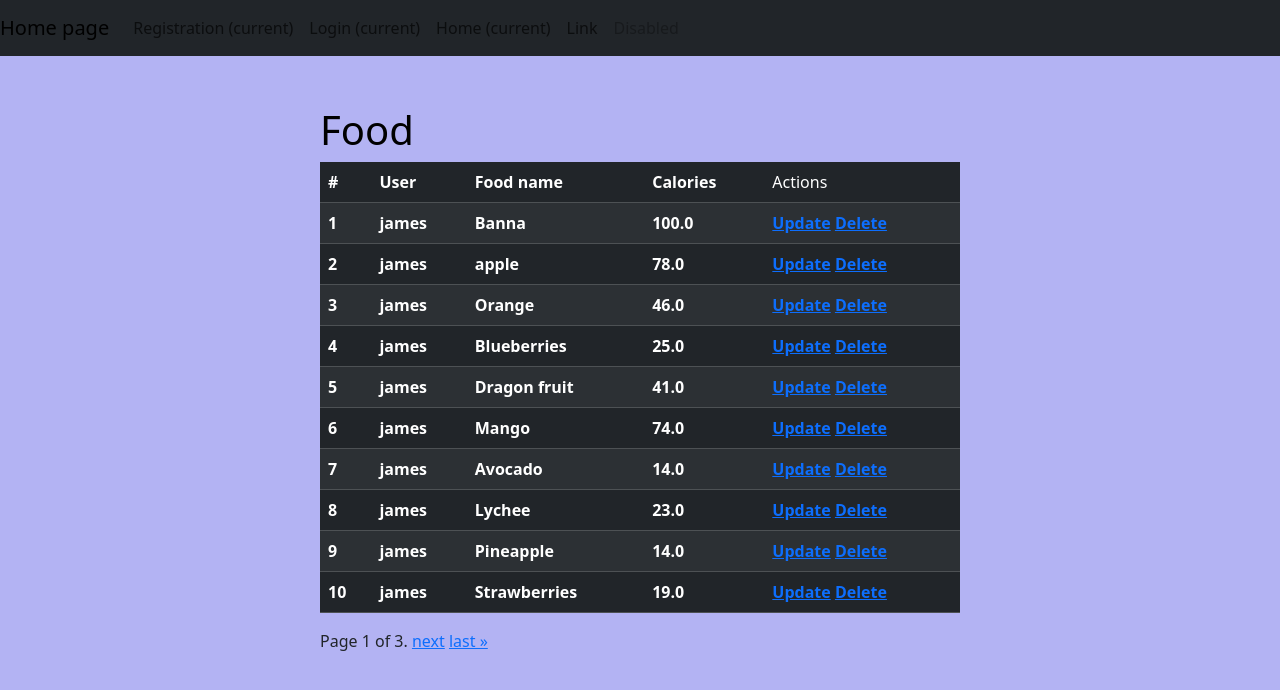
After one commit to ZygimantasB/calories_counter, a Django app: page /food/ in a window 1280 px wide. The commit adds this page. Shown: the top 690 px of the page. Run offline with Django 4.2, Linux system fonts and the light colour scheme; data comes from the database, SQL or seed files in the repository; both versions use the stored data as it was after the commit.

Commit message:
Working food in views.py, food.html food.css working and working paginator

```diff
--- /dev/null
+++ b/calories_counter/static/calories_counter/food.css
@@ -0,0 +1,8 @@
+#user-food {
+    display: flex;
+    justify-content: center;
+    flex-direction: column;
+    padding-top: 50px;
+    width: 50%;
+    margin: 0 auto;
+}
--- /dev/null
+++ b/calories_counter/templates/calories_counter/food.html
@@ -0,0 +1,58 @@
+{% extends 'base.html' %}
+{% load static %}
+
+{% block css_files %}
+  <link rel="stylesheet" href="{% static 'calories_counter/food.css' %}">
+{% endblock %}
+
+{% block title %} Food {% endblock %}
+
+{% block content %}
+  <div id="user-food">
+    <h1>Food</h1>
+    <table class="table table-dark table-striped">
+      <thead>
+      <tr>
+        <th scope="col">#</th>
+        <th scope="col">User</th>
+        <th scope="col">Food name</th>
+        <th scope="col">Calories</th>
+        <td scope="col">Actions</td>
+      </tr>
+      </thead>
+      <tbody>
+      {% for food in foods %}
+        <tr>
+          <th scope="row">{{ forloop.counter }}</th>
+          <th>{{ food.user }}</th>
+          <th>{{ food.food_name }}</th>
+          <th>{{ food.calories }}</th>
+          <th>
+            <a href="">Update</a>
+            <a href="">Delete</a>
+          </th>
+        </tr>
+      {% endfor %}
+      </tbody>
+    </table>
+
+    <div class="pagination">
+      <span class="step-links">
+        {% if foods.has_previous %}
+          <a href="?page=1">&laquo; first</a>
+          <a href="?page={{ foods.previous_page_number }}">previous</a>
+        {% endif %}
+
+        <span class="current">
+            Page {{ foods.number }} of {{ foods.paginator.num_pages }}.
+        </span>
+
+        {% if foods.has_next %}
+          <a href="?page={{ foods.next_page_number }}">next</a>
+          <a href="?page={{ foods.paginator.num_pages }}">last &raquo;</a>
+        {% endif %}
+    </span>
+    </div>
+
+  </div>
+{% endblock %}
--- a/calories_counter/urls.py
+++ b/calories_counter/urls.py
@@ -3,4 +3,6 @@ from . import views
 
 urlpatterns = [
     path("", views.start_page, name="start_page"),
+    path("food/", views.FoodView.as_view(), name="foods"),
+
 ]
--- a/calories_counter/views.py
+++ b/calories_counter/views.py
@@ -1,7 +1,22 @@
 from django.shortcuts import render
+from .models import Food
+from django.views import View
+from django.core.paginator import Paginator
+from django.views.generic.edit import CreateView, UpdateView, DeleteView
 
 # Create your views here.
 
 
 def start_page(request):
     return render(request, "calories_counter/start_page.html")
+
+
+class FoodView(View):
+    def get(self, request):
+        food_objects = Food.objects.all()
+        paginator = Paginator(food_objects, 10)
+
+        page = request.GET.get('page')
+        foods = paginator.get_page(page)
+
+        return render(request, "calories_counter/food.html", {"foods": foods})
--- a/djangoProject/settings.py
+++ b/djangoProject/settings.py
@@ -122,6 +122,8 @@ STATIC_URL = "static/"
 
 STATICFILES_DIRS = [BASE_DIR / "static"]
 
+STATICFILES_DIRS = []
+
 # Default primary key field type
 # https://docs.djangoproject.com/en/4.2/ref/settings/#default-auto-field
 
--- a/templates/base.html
+++ b/templates/base.html
@@ -9,7 +9,7 @@
   <meta http-equiv="X-UA-Compatible" content="ie=edge">
   <title> {% block title %} {% endblock %} </title>
 {# Boot straps #}
-  <link rel="stylesheet" href="https://maxcdn.bootstrapcdn.com/bootstrap/4.5.2/css/bootstrap.min.css">
+  <link href="https://cdn.jsdelivr.net/npm/bootstrap@5.3.0-alpha3/dist/css/bootstrap.min.css" rel="stylesheet" integrity="sha384-KK94CHFLLe+nY2dmCWGMq91rCGa5gtU4mk92HdvYe+M/SXH301p5ILy+dN9+nJOZ" crossorigin="anonymous">
   <script src="https://cdn.jsdelivr.net/npm/@popperjs/core@2.11.7/dist/umd/popper.min.js" integrity="sha384-zYPOMqeu1DAVkHiLqWBUTcbYfZ8osu1Nd6Z89ify25QV9guujx43ITvfi12/QExE" crossorigin="anonymous"></script>
   <script src="https://cdn.jsdelivr.net/npm/bootstrap@5.3.0-alpha3/dist/js/bootstrap.min.js" integrity="sha384-Y4oOpwW3duJdCWv5ly8SCFYWqFDsfob/3GkgExXKV4idmbt98QcxXYs9UoXAB7BZ" crossorigin="anonymous"></script>
 {# CSS  #}
@@ -19,7 +19,7 @@
 <body>
 <nav class="navbar navbar-expand-lg navbar-light bg-dark">
   <a class="navbar-brand" href="{% url 'start_page' %}">Home page</a>
-  <button class="navbar-toggler" type="button" data-toggle="collapse" data-target="#navbarSupportedContent" aria-controls="navbarSupportedContent" aria-expanded="false" aria-label="Toggle navigation">
+  <button class="navbar-toggler" type="button" data-bs-toggle="collapse" data-target="#navbarSupportedContent" aria-controls="navbarSupportedContent" aria-expanded="false" aria-label="Toggle navigation">
     <span class="navbar-toggler-icon"></span>
   </button>
 
@@ -47,11 +47,12 @@
       </li>
       {% if request.user.is_authenticated %}
       <li class="nav-item dropdown">
-        <a class="nav-link dropdown-toggle" href="#" id="navbarDropdown" role="button" data-toggle="dropdown" aria-haspopup="true" aria-expanded="false">
-          Dropdown
+        <a class="nav-link dropdown-toggle" href="#" id="navbarDropdown" role="button" data-bs-toggle="dropdown"
+           aria-haspopup="true" aria-expanded="false">
+          Calories Counter
         </a>
         <div class="dropdown-menu" aria-labelledby="navbarDropdown">
-          <a class="dropdown-item" href="#">Action</a>
+          <a class="dropdown-item" href="{% url 'foods' %}">Food</a>
           <a class="dropdown-item" href="#">Another action</a>
           <div class="dropdown-divider"></div>
           <a class="dropdown-item" href="#">Something else here</a>
@@ -62,10 +63,6 @@
         <a class="nav-link disabled" href="#">Disabled</a>
       </li>
     </ul>
-    <form class="form-inline my-2 my-lg-0">
-      <input class="form-control mr-sm-2" type="search" placeholder="Search" aria-label="Search">
-      <button class="btn btn-outline-success my-2 my-sm-0" type="submit">Search</button>
-    </form>
   </div>
 </nav>
 
```
Also changed, not shown: db.sqlite3.
